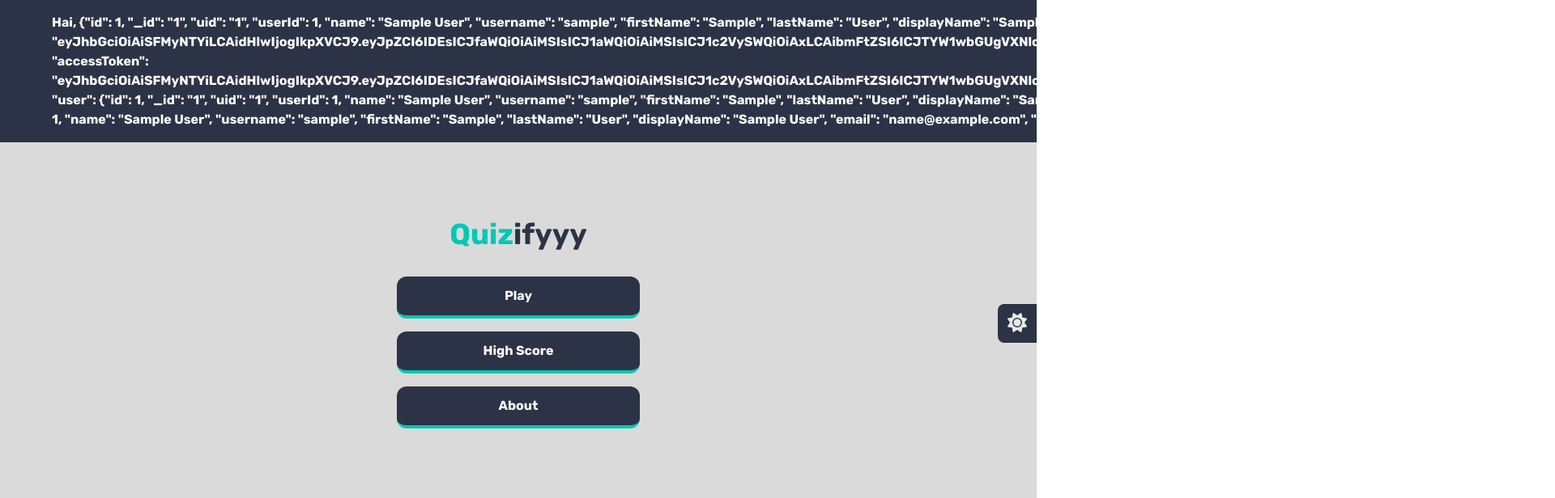
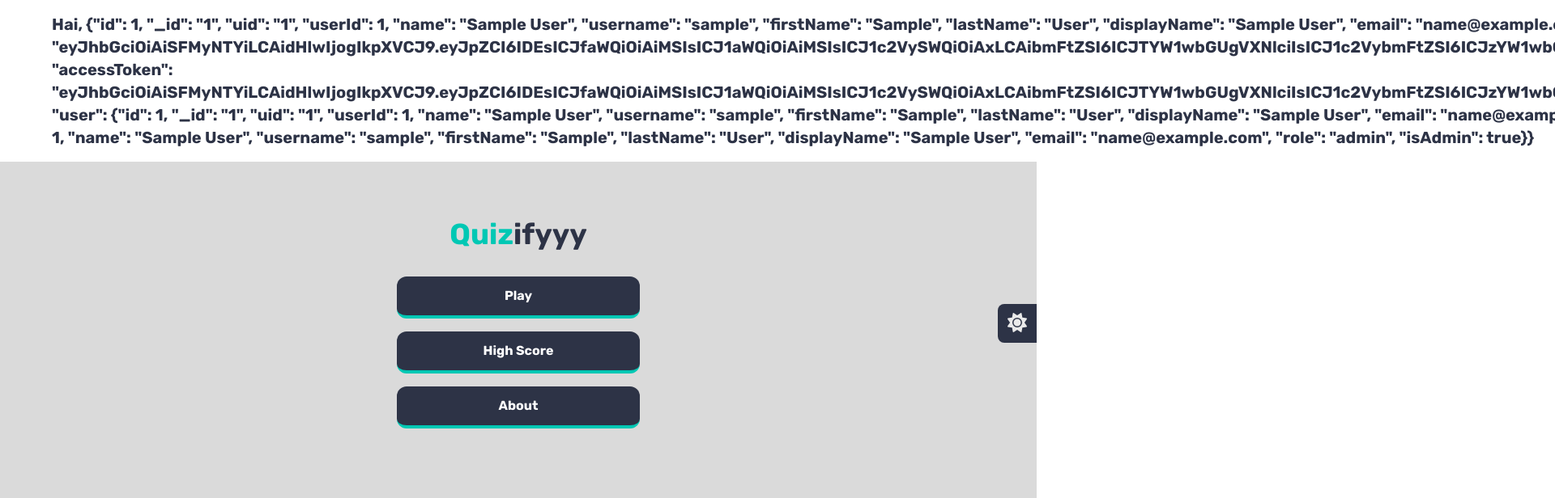
Before and after one commit to Kurniakun17/Animanga-Quiz, a React (Vite) app: page /main-menu in a window 1280 px wide. Shown: the top 616 px of the page at 81% size, 1920 px wide, since content can reach past the window. Built offline with nearby package versions, Linux system fonts and the light colour scheme; sample sign-in values are in the browser's storage.

Commit message:
changing the navbar color to pure white

```diff
--- a/src/components/Navbar.tsx
+++ b/src/components/Navbar.tsx
@@ -21,9 +21,9 @@ export const Navbar = ({ user, setUser, setQuizResult }: NavbarProps) => {
   };
 
   return (
-    <div className="w-full p-4 px-0 bg-[#2D3346] font-bold">
+    <div className="w-full p-4 px-0 bg-white dark:bg-[#2D3346] font-bold">
       <div className="flex justify-between items-center w-[90%] m-auto">
-        <h2 className="">Hai, {user}</h2>
+        <h2 className="text-[#2d3346] dark:text-white lg:text-xl">Hai, {user}</h2>
         <button
           className="px-3 py-1 bg-red-600 rounded-lg"
           onClick={onLogoutHandler}
```
